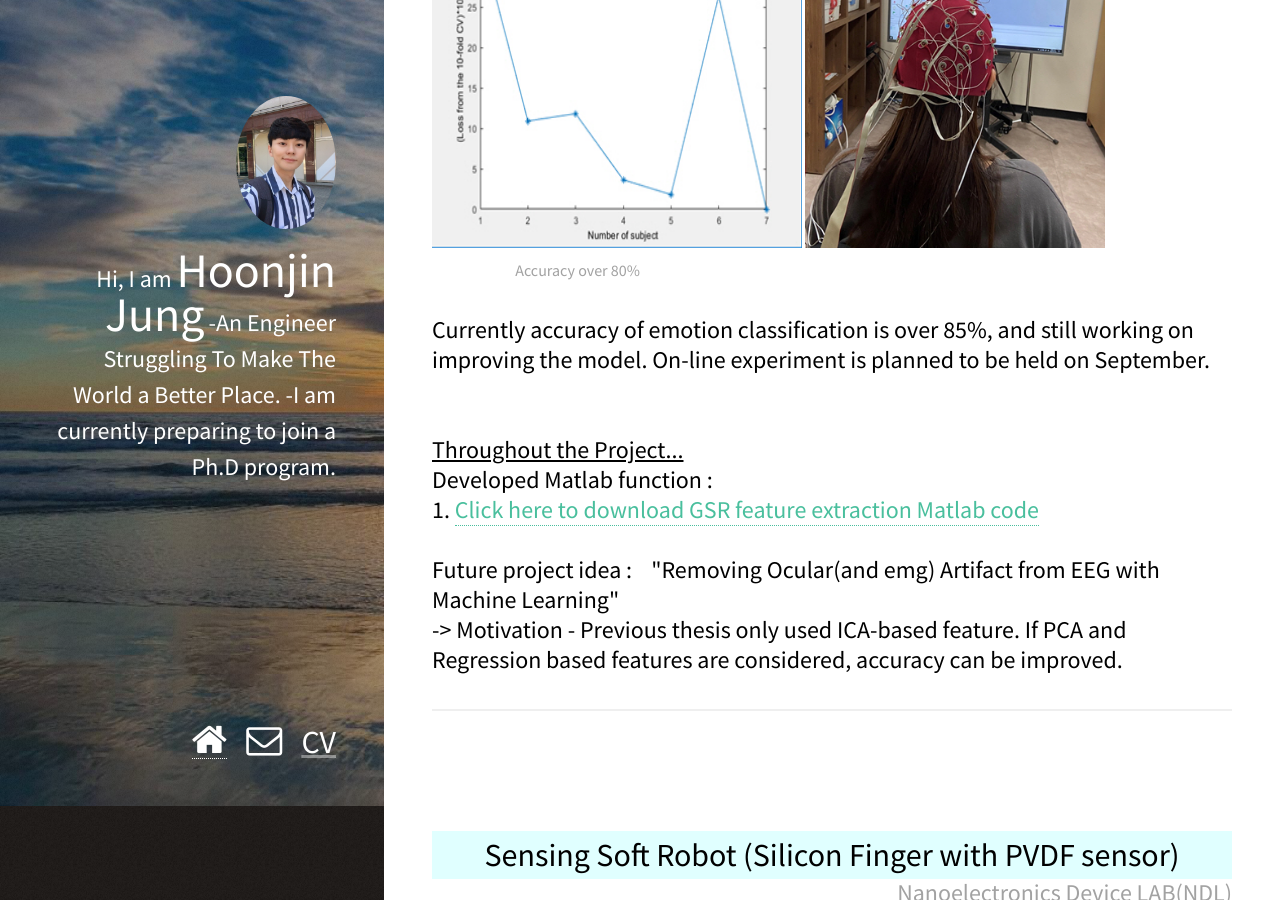
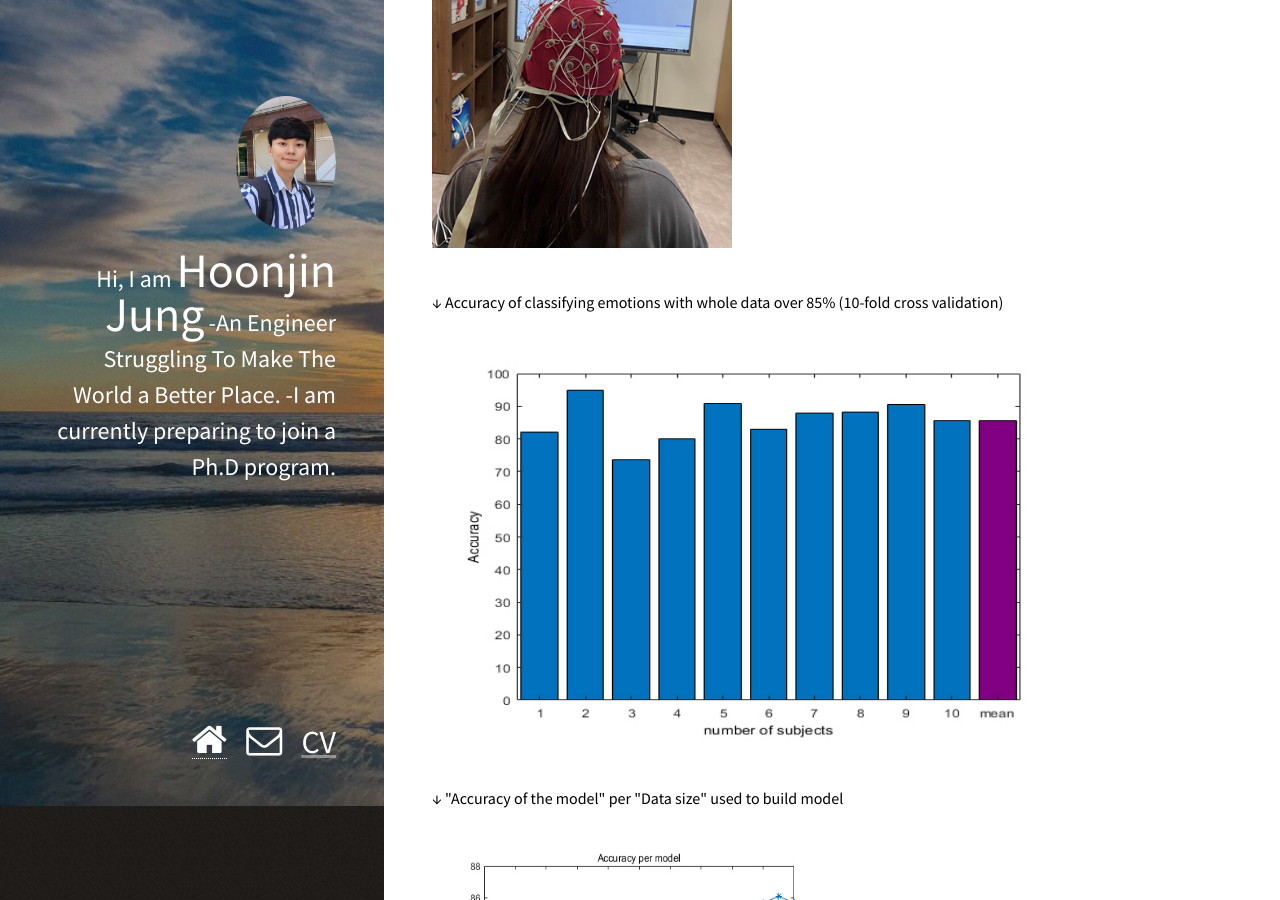
Before and after one commit to davidhoonjin/davidhoonjin.github.io, a Jekyll site: the page built from _posts/2020-02-03-Current Projects.markdown, in a window 1280 px wide and 900 px high, scrolled down 942 px. Built offline with Jekyll 4.4.1, drawn with Linux system fonts in a browser that asks for light colours; nearby versions of some CDN libraries; some of the changed text lies outside the part shown.

Commit message:
twentyeight and second tenth commit

```diff
--- a/_posts/2020-02-03-Current Projects.markdown
+++ b/_posts/2020-02-03-Current Projects.markdown
@@ -22,9 +22,14 @@
 <br><font style="color:black;">
 A system that measures bio-signals(EEG, PPG, GSR) to classify the user's emotional state. If it's classified below certain threshold, give a proper feedback to bring the user's emotion back to the desired status.</font>
 <br><br>
-<img src="/images/fulls/09.jpg" class="image-img" width="370" height="350">
-<img src="/images/fulls/03.jpg" class="image-img" width="300"> <br>
-&nbsp;&nbsp;&nbsp;&nbsp;&nbsp;&nbsp;&nbsp;&nbsp;&nbsp;&nbsp;&nbsp;&nbsp;&nbsp;&nbsp;&nbsp;&nbsp;&nbsp;&nbsp;&nbsp;&nbsp;&nbsp;&nbsp;&nbsp;&nbsp;&nbsp;&nbsp;Accuracy over 80%
+<img src="/images/fulls/03.jpg" class="image-img" width="300"><br>
+<font style="color:black;">↓ Accuracy of classifying emotions with whole data over 85% (10-fold cross validation)</font><br>
+<img src="/images/fulls/09.jpg" class="image-img" width="650" height="400"> <br>
+<font style="color:black;">↓ "Accuracy of the model" per "Data size" used to build model</font><br>
+<img src="/images/fulls/0009.jpg" class="image-img" width="400" height="350"> <br>
+
+
+&nbsp;&nbsp;&nbsp;&nbsp;&nbsp;&nbsp;&nbsp;&nbsp;&nbsp;&nbsp;&nbsp;&nbsp;&nbsp;&nbsp;&nbsp;&nbsp;&nbsp;&nbsp;&nbsp;&nbsp;&nbsp;&nbsp;&nbsp;&nbsp;&nbsp;&nbsp;
 <font size="5em" style="color:black;">
 Currently accuracy of emotion classification is over 85%, and still working on improving the model. On-line experiment is planned to be held on September.
 <br><br>
@@ -75,8 +80,12 @@
 }
 </script>
  ↑ First model without PVDF sensor<br>
- <img src="/images/fingers/finger5.jpg" class="image-img" width="300"> <br>
- ↑ mold made with the 3D printer
+<img src="/images/fingers/soft_robot.jpg" class="image-img" width="300"><br>
+<img src="/images/fingers/with bumps inside2.jpg" class="image-img" width="300"><br>
+↑ Old model without sensor<br>
+<img src="/images/fingers/with bumps and sensor holder2.jpg" class="image-img" width="300" height="200">
+<img src="/images/fingers/with bumps and sensor holder_2_2.jpg" class="image-img" width="300" height="250"><br>
+ ↑ Model with a sensor holder
 <br>
 <font size="5em" style="color:black;">
 Human-Friendly Flexible Finger can be advantageous in many fields that robots interacts with human body. When applied to Medical Robots or Medical catheters, minimum incision with soft movement will be possible.</font>
```
Also changed, not shown: images/fingers/soft_robot.jpg (added), images/fingers/with bumps and sensor holder2.jpg (added), images/fingers/with bumps and sensor holder_2_2.jpg (added), images/fingers/with bumps inside2.jpg (added), images/fulls/0009.jpg (added), images/fulls/009.jpg (added), images/fulls/09.jpg, images/fulls/soft_robot.jpg (added), 3 other files.
